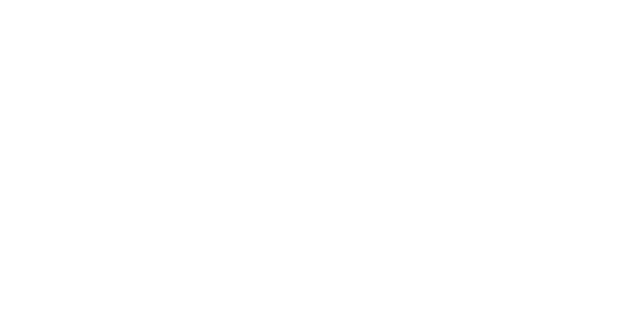
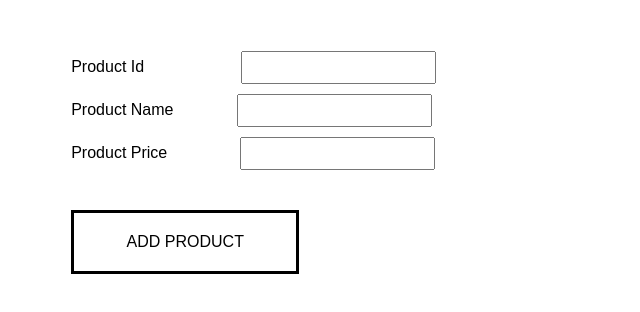
Before and after one commit to Mitalisrivastava123/JS-TASK-2, a plain HTML site: page src/index.html in a window 1280 px wide. Shown: the whole page, without its empty margins (0-640 px from the left). Drawn offline with Linux system fonts and the light colour scheme.

Commit message:
Javascript - Logics - Products Table

```diff
--- a/src/css/style.css
+++ b/src/css/style.css
@@ -0,0 +1,51 @@
+.form1 {
+    padding: 7px;
+    margin: 10px;
+    margin-left: 5%;
+}
+
+.form3 {
+    margin-left: 93px;
+    padding: 7px;
+}
+
+.form4 {
+    margin-left: 69px;
+    padding: 7px;
+}
+
+.helloform {
+    margin-left: 5%;
+    margin-top: 4%;
+}
+
+.button1 {
+    padding: 20px;
+    width: 19%;
+    margin-top: 40px;
+    border: 3px solid black;
+    background: #fff;
+    font-size: 16px;
+}
+
+th {
+    padding: 30px;
+    font-family: sans-serif;
+    font-weight: 500;
+}
+
+td {
+
+    text-align: center;
+    padding: 10px;
+}
+
+table {
+    position: relative;
+    right: 80px;
+    width: 791px;
+}
+
+.proid {
+    font-family: sans-serif;
+}
--- a/src/index.html
+++ b/src/index.html
@@ -1,12 +1,29 @@
 <!DOCTYPE html>
 <html lang="en">
+
 <head>
     <meta charset="UTF-8">
     <meta http-equiv="X-UA-Compatible" content="IE=edge">
     <meta name="viewport" content="width=device-width, initial-scale=1.0">
     <title>Document</title>
+    <link rel="stylesheet" href="css/style.css">
 </head>
+
 <body>
+    <form method="post" class="helloform">
+        <label class="proid">Product Id</label>
+        <input type="number" min="0" name="productid" class="form3" id="productid" oninput="this.value =
+        !!this.value && Math.abs(this.value) >= 0 ? Math.abs(this.value) : null"  required><br>
+        <label class="proid">Product Name</label>
+        <input type="text" name="productname" class="form1" id="productname" required><br>
+        <label class="proid">Product Price</label>
+        <input type="number" min="0" name="productprice" class="form4" id="productprice" oninput="this.value =
+        !!this.value && Math.abs(this.value) >= 0 ? Math.abs(this.value) : null" required>
+        <br>
+        <button type="button" onclick="funct()" class="button1">ADD PRODUCT</button>
+        <p id="table"></p>
+    </form>
+    <script src="./script.js"></script>
+</body>
 
-</body>
 </html>
--- /dev/null
+++ b/src/script.js
@@ -0,0 +1,33 @@
+let newarray = [];
+function funct() {
+    var productid = document.getElementById("productid").value;
+    console.log(productid);
+    var productname = document.getElementById("productname").value;
+    console.log(productname);
+    var productprice = document.getElementById("productprice").value;
+    console.log(productprice);
+
+    if (productid !== "" && productname !== "" && productprice !== "") {
+
+        var obj = { product: productid, product_name: productname, product_price: productprice };
+        console.log(obj);
+        newarray.push(obj);
+        console.log(newarray[0]['product']);
+
+        var string1 = "<table><tr><th>Product Id</th><th>Product Name</th><th>Product Price</th></tr>";
+        for (let x of newarray) {
+            string1 += "<tr><td>" + x['product'] + "</td><td>" + x['product_name'] + "</td><td>USD " + x['product_price'] + "</td></tr>";
+        };
+
+        string1 += "</table>";
+        document.getElementById("table").innerHTML = string1;
+        document.getElementById("productid").value = "";
+        document.getElementById("productname").value = "";
+        document.getElementById("productprice").value = "";
+
+    }
+
+    else {
+        alert("please fill all the details");
+    }
+}
```
